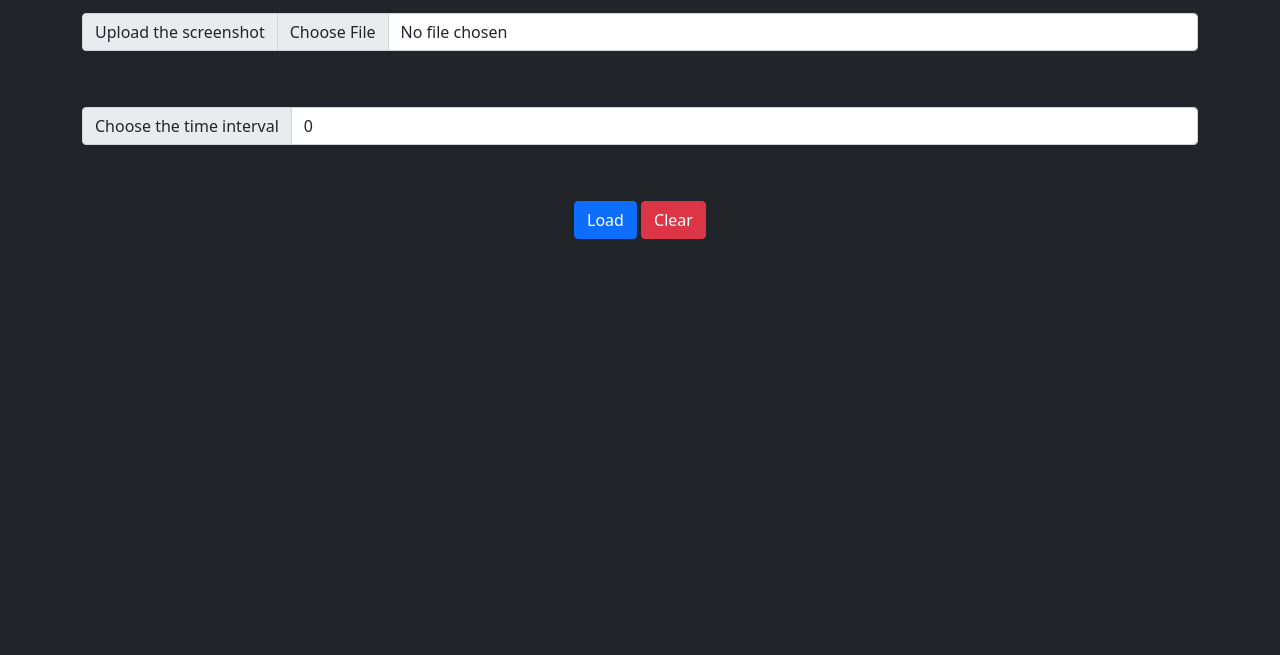
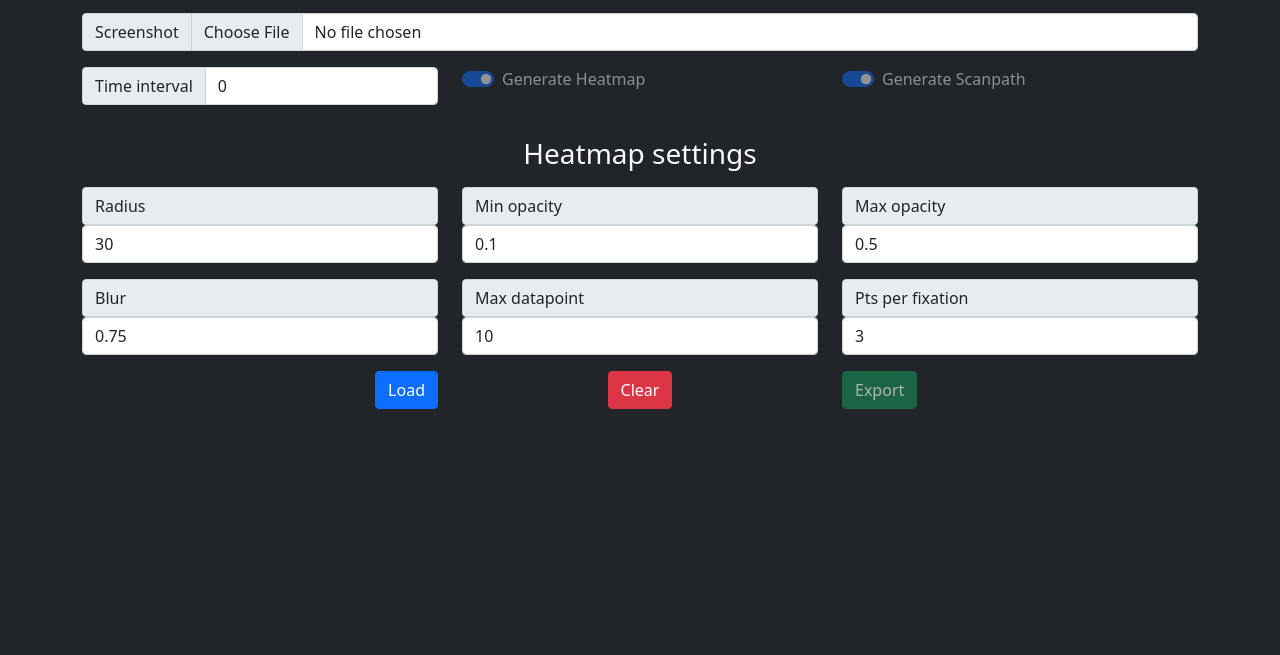
Before and after one commit to tylnesh/webgazer_visualiser, an Electron app: page index.html in a window 1280 px wide. Shown: the part 145-800 px from the top of the page. Drawn offline with nearby package versions, Linux system fonts and the light colour scheme.

Commit message:
added heatmap settings and some disabled controls for future features

```diff
--- a/index.html
+++ b/index.html
@@ -18,36 +18,86 @@
         <h1 class="display-1 text-center text-light">Webgazer visualiser</h1>
 
         <div class="container">
-            <form>
+
                 <div class="row">
                     <div class="input-group mb-3 col-6">
-                        <label class="input-group-text" for="csvUpload">Upload the csv</label>
+                        <label class="input-group-text" for="csvUpload">Gaze Data</label>
                         <input type="file" class="form-control" accept=".csv" id="csvUpload">
                     </div>
                 </div>
 
                 <div class="row">
                     <div class="input-group mb-3 col-6">
-                        <label class="input-group-text" for="screenshotUpload">Upload the screenshot</label>
+                        <label class="input-group-text" for="screenshotUpload">Screenshot</label>
                         <input type="file" class="form-control" accept="image/*" id="screenshotUpload">
                     </div>
                 </div>
 
                 <div class="row">
+                    <div class="mb-3 col-4">
+                        <div class="input-group">
 
-                    <div class="mb-3 col-3">_</div>
-                    <div class="input-group mb-3 col-3">
-                        <label class="input-group-text" for="timeInterval">Choose the time interval</label>
-                        <input type="number" class="form-control" min="0" max="10" step="0.5" id="timeInterval" value="0">
+                            <label class="input-group-text" for="timeInterval">Time interval</label>
+
+                            <input type="number" class="form-control" min="0" max="10" step="0.5" id="timeInterval" value="0">
+
+                        </div>
+
                     </div>
-                    <div class="mb-3 col-3">_</div>
+                    <div class="col-4 mb-3">
+                        <div class="form-check form-switch">
+                        <input class="form-check-input" type="checkbox" id="generateHeatmap" checked disabled>
+                        <label class="form-check-label text-light" for="generateHeatmap">Generate Heatmap</label>
+                    </div>
+                    </div>
+
+                    <div class="col-4 mb-3">
+                        <div class="form-check form-switch">
+                            <input class="form-check-input" type="checkbox" id="generateScanpath" checked disabled>
+                            <label class="form-check-label text-light" for="generateScanpath">Generate Scanpath</label>
+                        </div>
+                    </div>
 
                 </div>
 
                 <div class="row">
-                    <div class="col-12 text-center">
-                        <button id="loadButton" class="btn btn-primary" type="submit">Load</button>
+                    <h3 class="text-center mb-3 mt-3 text-light text-center"> Heatmap settings</h3>
+                    <div class="mb-3 col-4">
+                        <label class="input-group-text" for="heatmapRadius">Radius</label>
+                        <input type="number" class="form-control" min="0" max="100" step="0.5" id="heatmapRadius" value="30">
+                    </div>
+                    <div class="mb-3 col-4">
+                        <label class="input-group-text" for="minOpacity">Min opacity</label>
+                        <input type="number" class="form-control" min="0" max="1" step="0.01" id="minOpacity" value="0.1">
+                    </div>
+                    <div class="mb-3 col-4">
+                        <label class="input-group-text" for="maxOpacity">Max opacity</label>
+                        <input type="number" class="form-control" min="0" max="1" step="0.01" id="maxOpacity" value="0.5">
+                    </div>
+
+                    <div class="mb-3 col-4">
+                        <label class="input-group-text" for="heatmapBlur">Blur</label>
+                        <input type="number" class="form-control" min="0" max="1" step="0.01" id="heatmapBlur" value="0.75">
+                    </div>
+                    <div class="mb-3 col-4">
+                        <label class="input-group-text" for="maxDatapoints">Max datapoint</label>
+                        <input type="number" class="form-control" min="0" max="100" step="1" id="maxDatapoints" value="10">
+                    </div>
+                    <div class="mb-3 col-4">
+                        <label class="input-group-text" for="dataPts">Pts per fixation</label>
+                        <input type="number" class="form-control" min="0" max="100" step="1" id="dataPts" value="3">
+                    </div>
+                </div>
+
+                <div class="row">
+                    <div class="col-4 text-end">
+                        <button id="loadButton" class="btn btn-primary" type="button">Load</button>
+                    </div>
+                    <div class="col-4 text-center">
                         <button id="clearButton" class="btn btn-danger" type="button">Clear</button>
+                    </div>
+                    <div class="col-4 text-start">
+                        <button id="exportButton" class="btn btn-success" type="button" disabled>Export</button>
                     </div>
                 </div>
 
@@ -58,19 +108,29 @@
                     </div>
                 </div>
 
+        </div>
 
-            </form>
         </div>
 
         <div id="containerDiv" class="containe-fluid"></div>
 
         <script>
-            document.querySelector('form').addEventListener('submit', (e) => {
+                document.getElementById('loadButton').addEventListener('click', (e) => {
                 e.preventDefault();
                 const gazeFilePath = document.getElementById('csvUpload').files[0].path;
                 const screenshotPath = document.getElementById('screenshotUpload').files[0].path;
                 const timeInterval = parseFloat(document.getElementById('timeInterval').value);
                 console.log(timeInterval);
+
+                const heatmapRadius = document.getElementById('heatmapRadius').value;
+                const minOpacity = parseFloat(document.getElementById('minOpacity').value);
+                const maxOpacity = parseFloat(document.getElementById('maxOpacity').value);
+                const heatmapBlur = parseFloat(document.getElementById('heatmapBlur').value);
+                const maxDatapoints = parseInt(document.getElementById('maxDatapoints').value);
+                const dataPts = parseInt(document.getElementById('dataPts').value);
+
+                window.gaze.setHeatmapParameters(heatmapRadius, minOpacity, maxOpacity, heatmapBlur, maxDatapoints, dataPts);
+
                 window.gaze.loadGaze(gazeFilePath, screenshotPath, timeInterval, "containerDiv");
             });
 
```
Also changed, not shown: preload.js (+22 -6 lines).
